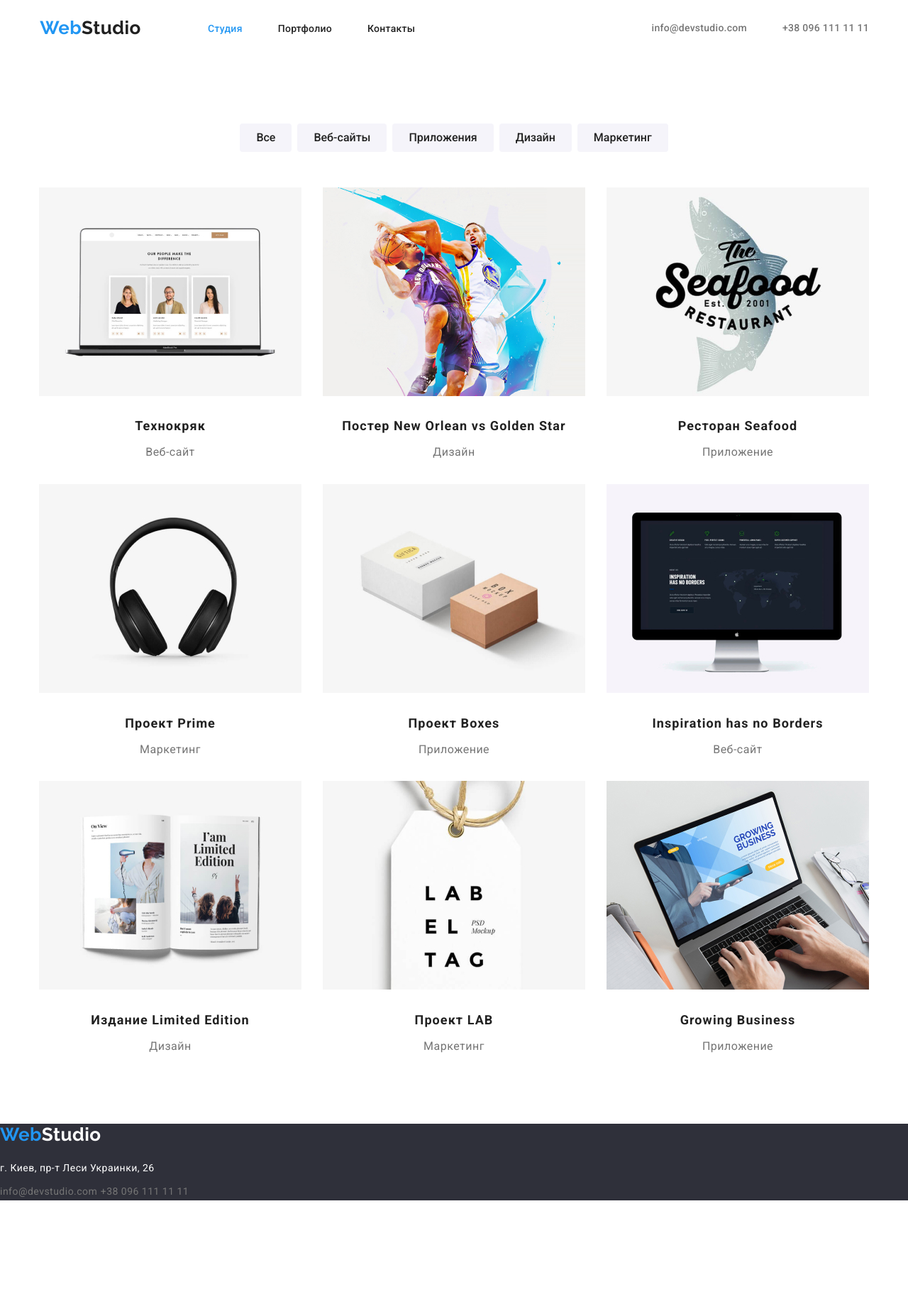
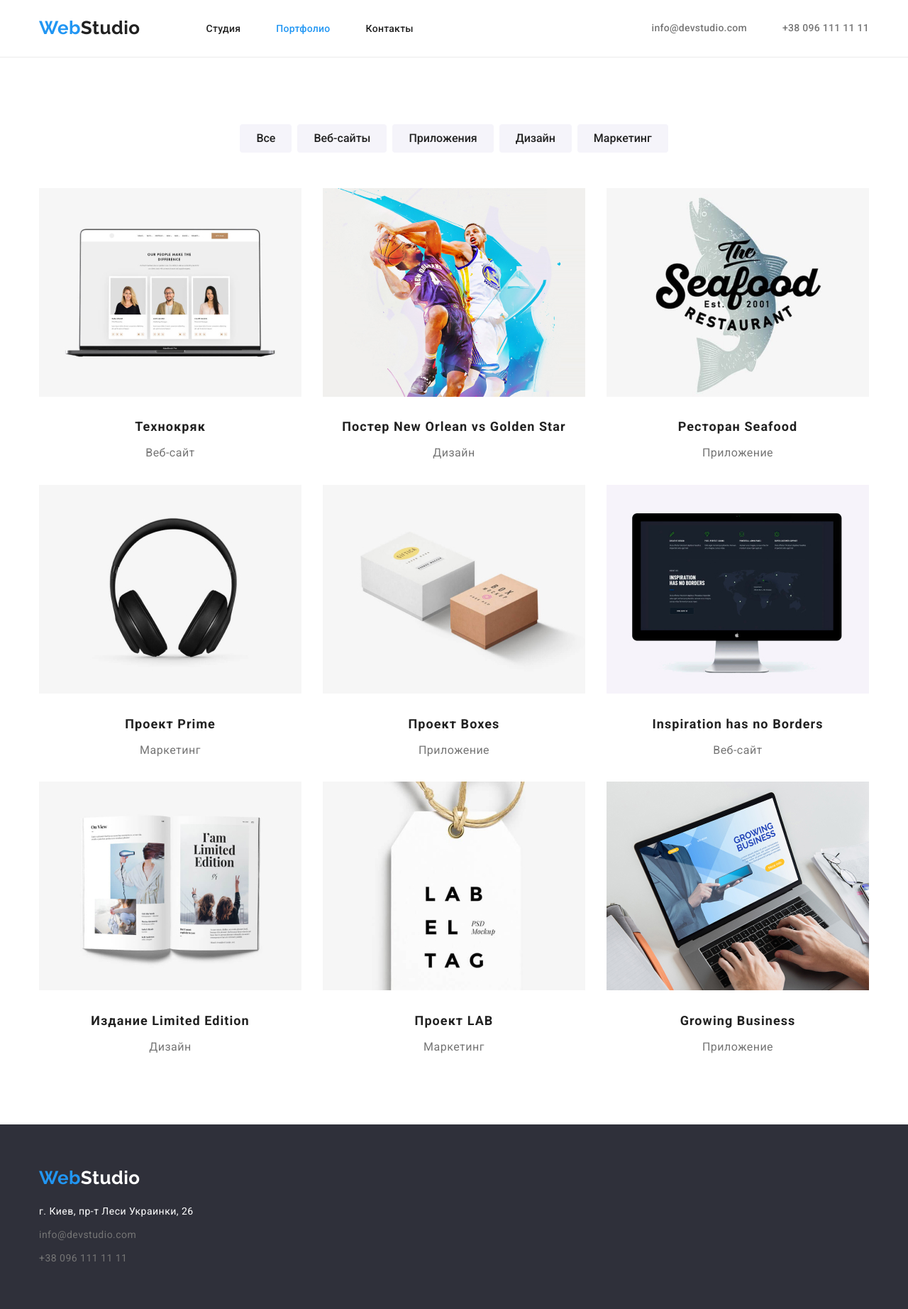
Before and after one commit to Myke-Max/goit-markup-hw-03, a plain HTML site: page portfolio.html in a window 1280 px wide. Shown: the whole page at 71% size. Before the commit the page ends 1691 px from the top, so only its background shows below. Drawn offline with nearby package versions, Linux system fonts and the light colour scheme.

Commit message:
Первая здача Дз3

```diff
--- a/css/style.css
+++ b/css/style.css
@@ -41,8 +41,6 @@ body {
   font-size: 26px;
   line-height: 1.19;
   text-decoration: none;
-
-  width: 145px;
 }
 
 .navigation .logo {
@@ -61,6 +59,9 @@ body {
   list-style: none;
   padding: 0px;
   margin: 0px;
+}
+.page-header {
+  border-bottom: 1px solid #ececec;
 }
 
 .container {
@@ -184,10 +185,6 @@ body {
 
 /* qualities */
 
-.qualities {
-  background-color: lawngreen;
-}
-
 .qualities-list {
   display: flex;
 }
@@ -222,10 +219,6 @@ body {
 /* product-work */
 .product-work .work-list {
   display: flex;
-}
-
-.product-work {
-  background-color: lightsalmon;
 }
 
 .product-work .title {
@@ -358,6 +351,7 @@ body {
   border: 1px solid transparent;
   border-radius: 4px;
   padding: 6px 22px;
+  cursor: pointer;
 }
 
 .filter-button .btn-list:not(:last-child) {
@@ -375,7 +369,7 @@ button {
 
 /* h1 portfolio */
 .hide-title {
-  margin: 0;
+  visibility: hidden;
 }
 
 /* portfolio cards */
--- a/portfolio.html
+++ b/portfolio.html
@@ -14,23 +14,22 @@
 </head>
 <body>
     <!-- headbar -->
-    <header>
+    <header class="page-header">
         <nav class="navigation container">
             <a href="./index.html" class="logo"> <span class="web">Web</span>Studio</a>
 
             <ul class="site-nav list">
-                <li class="item"><a class="link blue" href="./index.html">Студия</a></li>
-                <li class="item"><a href="./portfolio.html" class="link">Портфолио</a></li>
+                <li class="item"><a class="link" href="./index.html">Студия</a></li>
+                <li class="item"><a href="./portfolio.html" class="link blue">Портфолио</a></li>
                 <li class="item"><a href="" class="link">Контакты</a></li>
             </ul>
             <ul class="contacts-list list">
                 <li class="item"><a class="link" href="mailto:info@devstudio.com">info@devstudio.com</a></li>
                 <li class="item"><a class="link" href="tel:+380961111111">+38 096 111 11 11</a></li>
             </ul>
-        </nav>
 
 
-
+        </nav>
     </header>
     <main>
 
@@ -128,20 +127,24 @@
     </main>
 
 
-    <footer class=" footer">
+    <footer class="footer">
+        <div class="container">
+            <a href="index.html" class="logo"> <span class="web">Web</span><span class="studio">Studio</span></a>
 
-        <a href="index.html" class="logo">
-            <span class="web">Web</span><span class="studio">Studio</span>
-        </a>
+            <address>
+                <span class="address">г. Киев, пр-т Леси Украинки, 26</span>
+                <ul class="list">
+                    <li class="item">
+                        <a class="info" href="mailto:info@devstudio.com">info@devstudio.com</a>
+                    </li>
 
-        <address> <span class="address">г. Киев, пр-т Леси Украинки, 26</span>
+                    <li class="item">
+                        <a class="info" href="tel:+380961111111">+38 096 111 11 11</a>
+                    </li>
+                </ul>
 
-            <a class="info" href="mailto:info@devstudio.com">info@devstudio.com</a>
-
-            <a class="info" href="tel:+380961111111">+38 096 111 11 11</a>
-
-
-        </address>
+            </address>
+        </div>
     </footer>
 </body>
 </html>
```
Also changed, not shown: index.html (+1 -1 lines).
